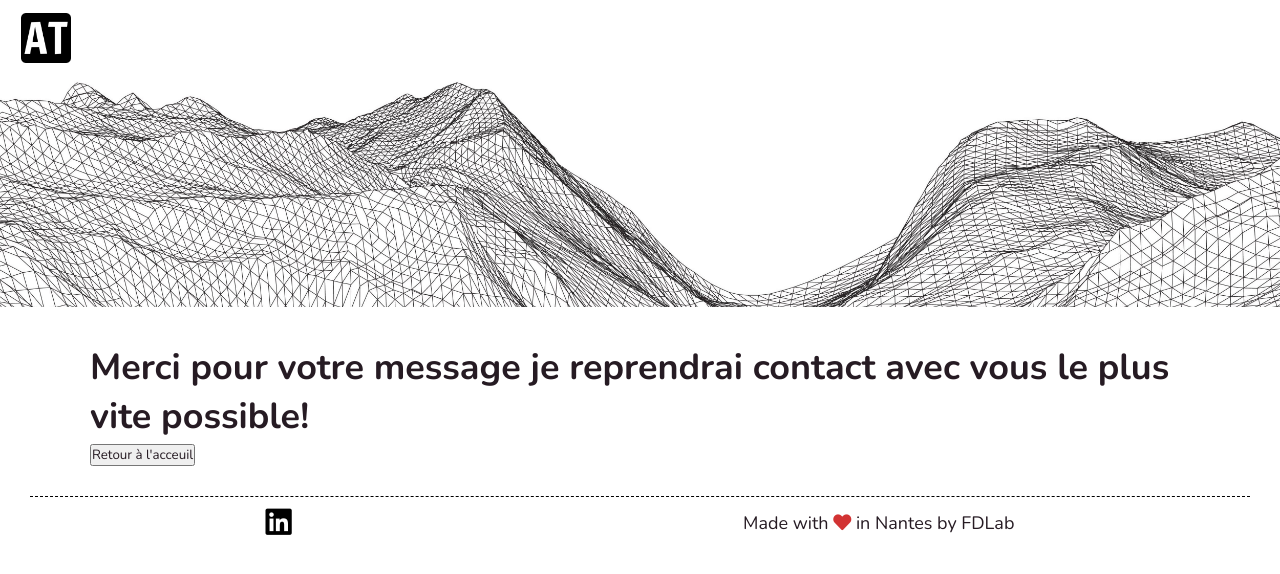
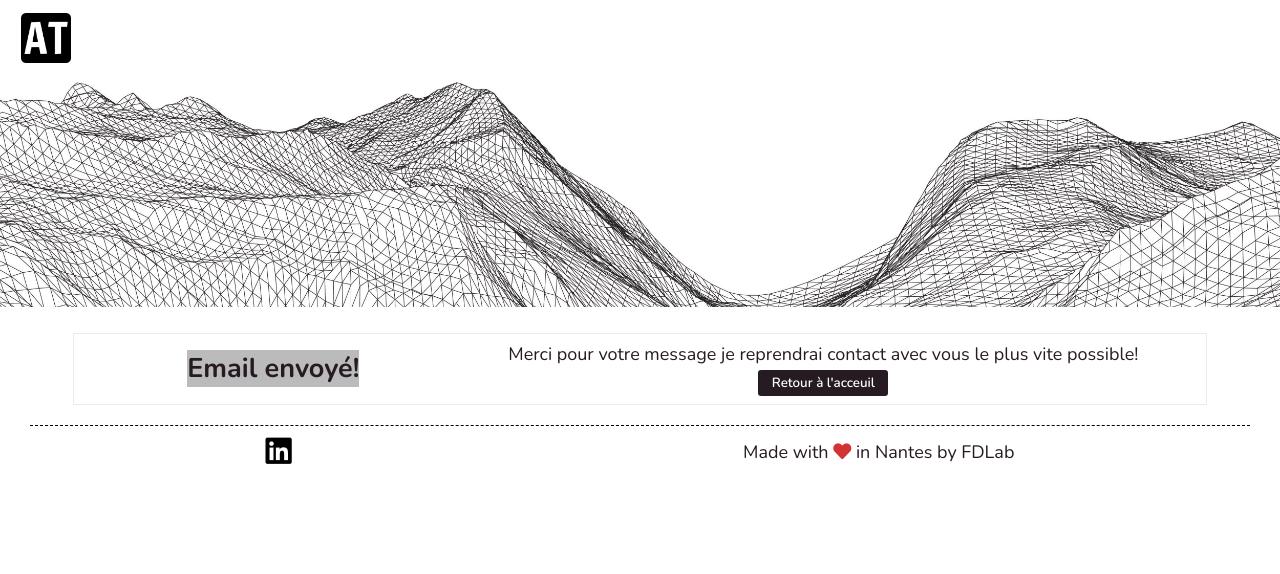
Before and after one commit to francoisedumas/arnaud_taillard_company, a Vue app: page /merci in a window 1280 px wide. Shown: the top 574 px of the page. Built offline with nearby package versions, Linux system fonts and the light colour scheme.

Commit message:
Design improvement

```diff
--- a/src/assets/main.css
+++ b/src/assets/main.css
@@ -38,7 +38,7 @@ a {
 }
 
 /* Card style */
-.card-about {
+.card {
   display: flex;
   flex-direction: row;
   align-items: center;
@@ -46,12 +46,12 @@ a {
   border: 1px solid rgb(235,235,235);
 }
 @media (max-width: 640px) {
-  .card-about {
+  .card {
     flex-direction: column;
   }
 }
 .highlight>span {
-  background-color:var(--secondary);
+  background-color: var(--secondary);
   line-height:2;
 }
 .vertically-centered {
@@ -66,3 +66,19 @@ a {
   margin: auto;
   flex: 2 1 0;
 }
+
+/* buttons */
+button {
+  background: var(--primary);
+  border-radius: 3px;
+  border: none;
+	padding: .3em 1em;
+  font-weight: 600;
+  cursor: pointer;
+  display: block;
+  margin-top: 4px;
+  color: white;
+}
+button:hover {
+  background: var(--secondary);
+}
--- a/src/components/About.vue
+++ b/src/components/About.vue
@@ -1,5 +1,5 @@
 <template>
-  <div class="container card-about">
+  <div class="container card">
       <div class="vertically-centered">
         <img src="../assets/arnaud.jpeg" alt="Ma photo" class="img-circle" />
         <h1>Arnaud TAILLARD</h1>
--- a/src/components/Contact.vue
+++ b/src/components/Contact.vue
@@ -1,5 +1,5 @@
 <template>
-  <div class="container card-about">
+  <div class="container card">
       <div class="vertically-centered">
         <h2 class="highlight"><span>Contact</span></h2>
       </div>
--- a/src/components/ContactForm.vue
+++ b/src/components/ContactForm.vue
@@ -80,8 +80,6 @@ export default {
   max-width: 600px;
   margin: 10px auto;
 }
-
-/* forms */
 form {
   margin: 10px auto;
   max-width: auto;
@@ -92,7 +90,6 @@ input {
   max-width: 100%;
   margin-bottom: 20px;
   padding: 10px;
-  border: 1px solid rgb(235,235,235);
+  border: 1px solid var(--secondary);
 }
-
 </style>
--- a/src/components/Skills.vue
+++ b/src/components/Skills.vue
@@ -1,5 +1,5 @@
 <template>
-  <div class="container card-about">
+  <div class="container card">
     <div class="vertically-centered">
       <h2 class="highlight"><span>Compétences clés</span></h2>
     </div>
@@ -44,13 +44,12 @@ export default {
 	height: 28px;
 	line-height: 28px;
 	padding: .3em 1em;
-	background-color: #fff;
-	border: 1px solid #aaa;
+	background-color: var(--background);
+	border: 1px solid var(--secondary);
 	border-radius: 3px;
 	white-space: nowrap;
 	text-overflow: ellipsis;
 	overflow: hidden;
-	color: #333;
-	text-decoration: none;
+	color: var(--primary);
 }
 </style>
--- a/src/components/SubmissionFail.vue
+++ b/src/components/SubmissionFail.vue
@@ -1,9 +1,14 @@
 <template>
-  <div>
-    <h1>Oops, quelque chose c'est mal passé!</h1>
-    <router-link to="/">
-      <button>Retour à l'acceuil</button>
-    </router-link>
+  <div class="container card">
+    <div class="vertically-centered">
+      <h2 class="highlight"><span>Erreur</span></h2>
+    </div>
+    <div class="overview vertically-centered">
+      <p>Oops, quelque chose c'est mal passé!</p>
+      <router-link :to="{ name: 'Acceuil' }">
+        <button>Retour à l'acceuil</button>
+      </router-link>
+    </div>
   </div>
 </template>
 
--- a/src/components/SubmissionSuccess.vue
+++ b/src/components/SubmissionSuccess.vue
@@ -1,9 +1,14 @@
 <template>
-  <div class="container">
-    <h1>Merci pour votre message je reprendrai contact avec vous le plus vite possible!</h1>
-    <router-link :to="{ name: 'Acceuil' }">
-      <button>Retour à l'acceuil</button>
-    </router-link>
+  <div class="container card">
+    <div class="vertically-centered">
+      <h2 class="highlight"><span>Email envoyé!</span></h2>
+    </div>
+    <div class="overview vertically-centered">
+      <p>Merci pour votre message je reprendrai contact avec vous le plus vite possible!</p>
+      <router-link :to="{ name: 'Acceuil' }">
+        <button>Retour à l'acceuil</button>
+      </router-link>
+    </div>
   </div>
 </template>
 
```
